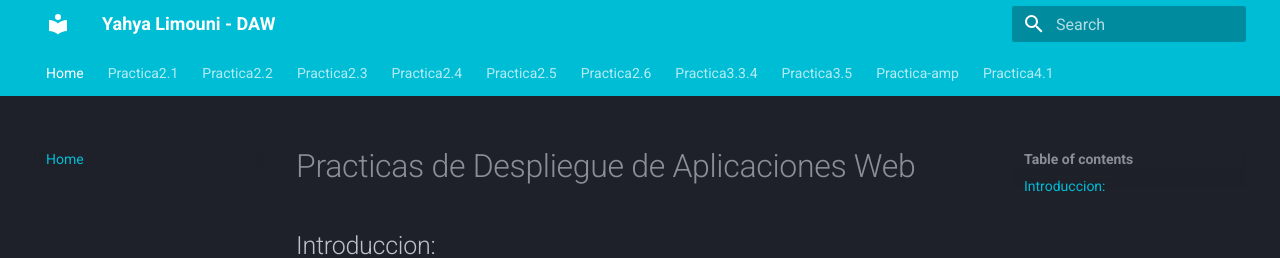
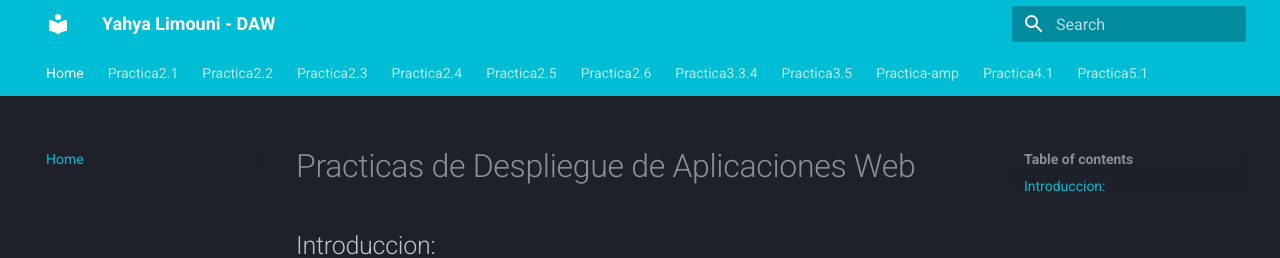
Before and after one commit to Yahyalimouni/Yahyalimouni.github.io, an MkDocs documentation site: the page built from docs/index.md, in a window 1280 px wide. Shown: the top 258 px of the page. Built offline with MkDocs 1.6.1 and Material for MkDocs 9.7.7, drawn with Linux system fonts in a browser that asks for light colours.

Commit message:
nav bar modification

```diff
--- a/mkdocs.yml
+++ b/mkdocs.yml
@@ -11,6 +11,7 @@ nav:
   - Practica3.5: https://yahyalimouni.github.io/practica3.5/
   - Practica-amp: https://yahyalimouni.github.io/practica-ampliacion/
   - Practica4.1: https://yahyalimouni.github.io/practiva4.1/
+  - Practica5.1: https://yahyalimouni.github.io/practica5.1/
 
 theme:
   name: material  # Use Material theme for MkDocs
```
